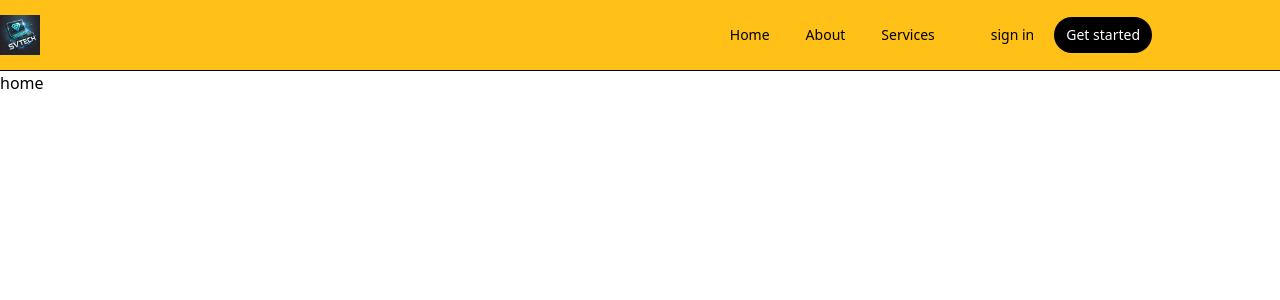
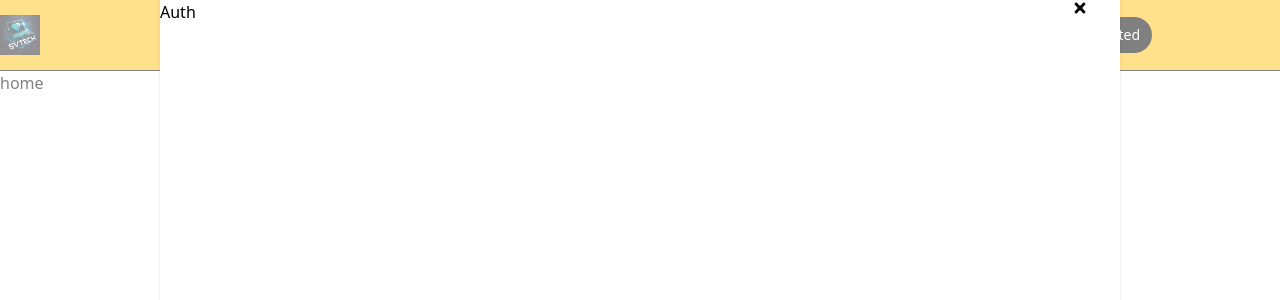
Before and after one commit to SvtechAcademy/svtech-fire, a React (Vite) app: page / in a window 1280 px wide. Shown: the top 300 px of the page. Built offline with nearby package versions, Linux system fonts and the light colour scheme.

Commit message:
auth add

```diff
--- /dev/null
+++ b/src/Utils/Modal.jsx
@@ -0,0 +1,13 @@
+/* eslint-disable react/prop-types */
+/* eslint-disable no-unused-vars */
+import React from 'react'
+
+const Modal = ({children}) => {
+  return ( <>
+    <div className='bg-white/50 fixed inset-0 z-10'/>
+     {children}
+     </>
+  )
+}
+
+export default Modal
--- /dev/null
+++ b/src/components/Demo/Auth/Auth.jsx
@@ -0,0 +1,23 @@
+/* eslint-disable no-unused-vars */
+import React from 'react'
+import Modal from '../../../Utils/Modal'
+import { FaTimes } from "react-icons/fa";
+
+const Auth = () => {
+  return (
+  <Modal>
+    <section className='z-50 fixed top-0 bottom-0 left-0 md:left-[10rem]
+   overflow-auto right md:right-[10rem] bg-white shadow'>Auth
+   <botton className='absolute to-8 right-8 tex-2xl hover:opacity-5 '><FaTimes /></botton>
+   <div className='flex justify-center items-center gap-3rem]'>
+    <>
+    </>
+   </div>
+   </section>
+  </Modal>
+
+
+  );
+}
+
+export default Auth
--- a/src/components/Demo/DemoHeader.jsx
+++ b/src/components/Demo/DemoHeader.jsx
@@ -2,6 +2,7 @@
 import React, { useEffect, useState } from 'react';
 import { Link } from 'react-router-dom';
 import svtechLogo from '/src/asset/svtech.webp';
+import Auth from './Auth/Auth';
 
 const DemoHeader = () => {
   const [isActive, setIsActive] = useState(false);
@@ -27,6 +28,7 @@
     { title: 'Home', path: '/' },
     { title: 'About', path: '/about' },
     { title: 'Services', path: '/services' },
+
     // Add more links as needed
   ];
 
@@ -47,7 +49,9 @@
           <div className='relative'>
             {/* Add any content here if needed */}
           </div>
-          <button className='hidden text-sm sm:flex items-center gap-5'>sign in</button>
+          <button className='hidden text-sm sm:flex items-center gap-5'>sign in
+          </button>
+          <Auth/>
           <button className={` text-white rounded-full px-3 p-2 text-sm font-medium ${isActive ? "bg-green-700" : "bg-black"}`}>
   Get started
 </button>
--- a/src/index.css
+++ b/src/index.css
@@ -9,3 +9,6 @@
 .size {
   @apply w-[95%] md:w-[90%] max-w-full;
 }
+.shadow{
+  box-shadow: 0px, 0px, 3px, 0.3px (182,182);
+}
```
